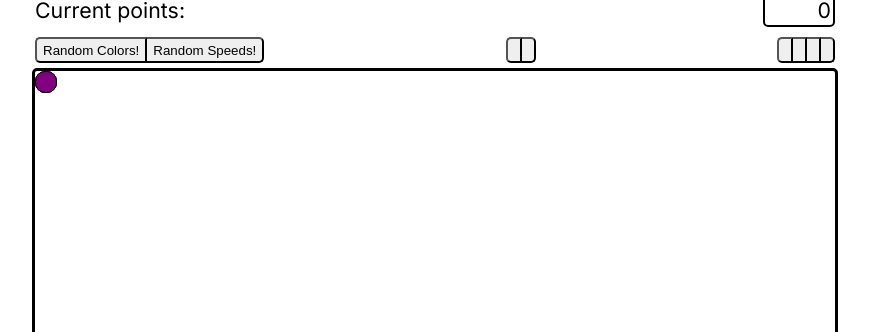
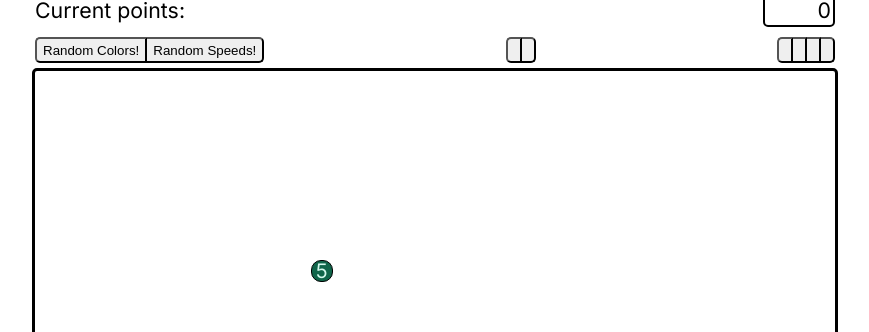
Before and after one commit to skiadas/webapps_examples, a Next.js app in the folder react-example/: page / in a window 1280 px wide. Shown: the part 313-645 px from the top of the page, without its empty margins (205-1074 px from the left). Built offline with nearby package versions, Linux system fonts and the light colour scheme.

Commit message:
React project state as of today

```diff
--- /dev/null
+++ b/react-example/src/app/ActionBar.tsx
@@ -0,0 +1,25 @@
+function ButtonGroup({ children }) {
+    return <div className="action-bar-group">
+        {children}
+    </div>
+
+}
+
+export function ActionBar() {
+    return <div className="action-bar">
+        <ButtonGroup>
+            <button id="changeColorsBtn">Random Colors!</button>
+            <button id="changeSpeedsBtn">Random Speeds!</button>
+        </ButtonGroup>
+        <ButtonGroup>
+            <button id="more-balls"><i className="fas fa-plus"></i></button>
+            <button id="fewer-balls"><i className="fas fa-minus"></i></button>
+        </ButtonGroup>
+        <ButtonGroup>
+            <button id="play"><i className="fas fa-play"></i></button>
+            <button id="stop"><i className="fas fa-stop"></i></button>
+            <button id="slower"><i className="fas fa-gauge-simple-min"></i></button>
+            <button id="faster"><i className="fas fa-gauge-simple-max"></i></button>
+        </ButtonGroup>
+    </div>;
+}
--- a/react-example/src/app/App.tsx
+++ b/react-example/src/app/App.tsx
@@ -1,6 +1,9 @@
 "use client";
-import { useState } from 'react';
-import Ball from './Ball';
+import { useEffect, useState } from 'react';
+import { ActionBar } from './ActionBar';
+import { Boundary } from './Boundary';
+import { makeBall } from './BallData';
+import type { BallData } from './BallData';
 import './App.css'
 
 function Header() {
@@ -17,39 +20,34 @@ function CurrentPoints({ points }: CurrentPointProps) {
     return <div className="action-bar">Current points: <span id="points">{points}</span></div>;
 }
 
-function ButtonGroup({ children }) {
-   return <div className="action-bar-group">
-    {children}
-    </div>
-
-}
+type AllBallsType = ReadonlyArray<BallData>;
 
 export default function App() {
     const [points, setPoints] = useState<number>(0);
+    const [balls, setBalls] = useState<AllBallsType>([makeBall(), makeBall()]);
+    const [timerId, setTimerId] = useState<number|undefined>(undefined);
+    useEffect(() => {
+        if (timerId == undefined) {
+            const id = setInterval(() => {
+                const newBalls = (balls) => balls.map((ball) => ({
+                    ...ball,
+                    x: ball.x + 5
+                }));
+                console.log(balls, newBalls);
+                setBalls(newBalls);
+            }, 1000);
+            setTimerId(id);
+        }
+        return () => {
+            clearInterval(timerId);
+        }
+    }, []);
     return <>
         <Header />
         <aside>
             <CurrentPoints points={points} />
-            <div className="action-bar">
-                <ButtonGroup>
-                    <button id="changeColorsBtn">Random Colors!</button>
-                    <button id="changeSpeedsBtn">Random Speeds!</button>
-                </ButtonGroup>
-                <ButtonGroup>
-                    <button id="more-balls"><i className="fas fa-plus"></i></button>
-                    <button id="fewer-balls"><i className="fas fa-minus"></i></button>
-                </ButtonGroup>
-                <ButtonGroup>
-                    <button id="play"><i className="fas fa-play"></i></button>
-                    <button id="stop"><i className="fas fa-stop"></i></button>
-                    <button id="slower"><i className="fas fa-gauge-simple-min"></i></button>
-                    <button id="faster"><i className="fas fa-gauge-simple-max"></i></button>
-                </ButtonGroup>
-            </div>
+            <ActionBar />
         </aside>
-        <section className="boundary">
-            <Ball color="purple" />
-            <Ball />
-        </section>
+        <Boundary balls={balls} />
     </>;
 }
--- a/react-example/src/app/Ball.tsx
+++ b/react-example/src/app/Ball.tsx
@@ -1,9 +1,15 @@
-import { useState } from "react";
+import type { BallData } from "./BallData";
 
 type BallProps = {
-    readonly color?: string;
+    data: BallData
 }
-export default function Ball({ color: _color }: BallProps) {
-    const [color, setColor] = useState<string>(_color || "purple");
-    return <div className="ball" style={{ backgroundColor: color }}></div>;
+export default function Ball({ data }: BallProps) {
+    const { x, y, color, points } = data;
+    const { bgColor, color: textColor } = color;
+    return <div className="ball" style={{
+        left: x,
+        top: y,
+        backgroundColor: bgColor,
+        color: textColor
+        }}>{points}</div>;
 }
--- /dev/null
+++ b/react-example/src/app/BallData.ts
@@ -0,0 +1,21 @@
+import { generateColor, randomAngle, randomInside, randomInt } from "./utils";
+
+export type BallData = {
+    readonly x: number;
+    readonly y: number;
+    readonly direction: number;
+    readonly speed: number;
+    readonly color: { bgColor: string, color: string };
+    readonly points: number;
+};
+
+export function makeBall(): BallData {
+    return {
+        x: randomInside(600, 20),
+        y: randomInside(600, 20),
+        direction: randomAngle(),
+        speed: 5,
+        color: generateColor(),
+        points: randomInt(1, 20)
+    }
+}
--- /dev/null
+++ b/react-example/src/app/Boundary.tsx
@@ -0,0 +1,9 @@
+import Ball from './Ball';
+import { BallData } from './BallData';
+
+export function Boundary({ balls } : { balls: ReadonlyArray<BallData> }) {
+    const ballEls = balls.map((ball, i) => <Ball key={i} data={ball} />);
+    return <section className="boundary">
+        {ballEls}
+    </section>
+}
--- /dev/null
+++ b/react-example/src/app/utils.ts
@@ -0,0 +1,21 @@
+export function randomInside(width: number, radius: number): number {
+    return radius + Math.random() * (width - 2 * radius);
+}
+
+export function randomInt(from: number, to: number): number {
+    return from + Math.round(Math.random() * (to - from));
+}
+
+export function randomAngle(): number {
+    return Math.random() * 2 * Math.PI;
+}
+
+export function generateColor() {
+    const hue = Math.floor(Math.random() * 360);
+    const sat = 10 + Math.floor(Math.random() * 80);
+    const bright = 10 + Math.floor(Math.random() * 80);
+    const bright2 = bright > 40 ? 10 : 90;
+    const bgColor = `hsl(${hue}deg ${sat}% ${bright}%)`;
+    const color = `hsl(${hue}deg ${sat}% ${bright2}%)`;
+    return { bgColor, color };
+}
```
